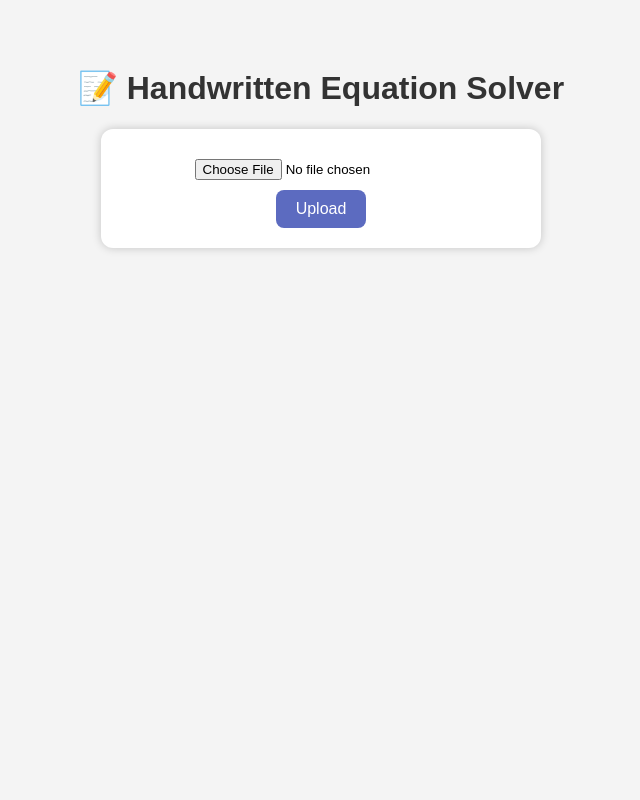
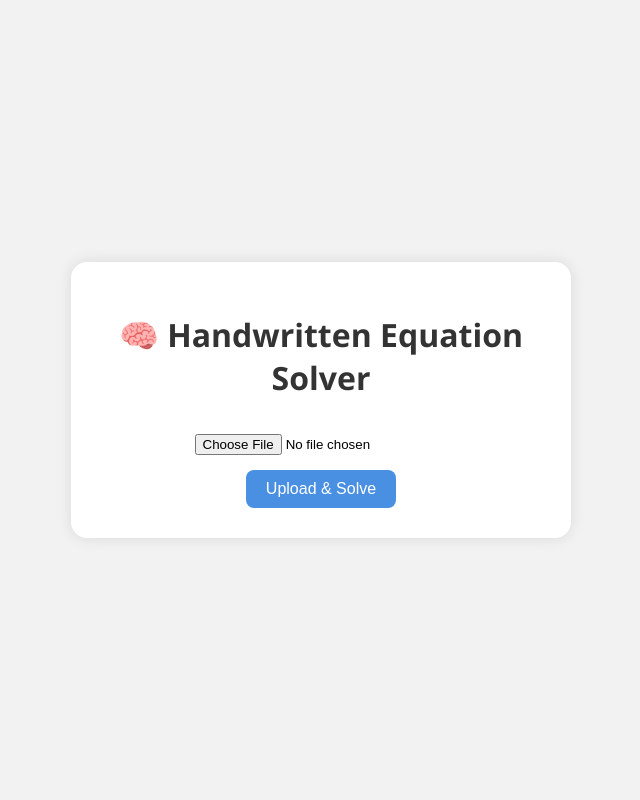
Before and after one commit to MiyavmatoMusashi/HES, a Flask app: page / in a window 1280 px wide. Shown: the whole page, without its empty margins (319-959 px from the left). Run offline with Flask 3, Linux system fonts and the light colour scheme.

Commit message:
first commit

```diff
--- a/app.py
+++ b/app.py
@@ -105,4 +105,4 @@ def index():
 
 
 if __name__ == "__main__":
-    app.run(debug=True)
+    app.run(host="0.0.0.0", port=8000, debug=True)
--- a/templates/index.html
+++ b/templates/index.html
@@ -3,86 +3,116 @@
 <head>
     <meta charset="UTF-8">
     <title>Handwritten Equation Solver</title>
+    <meta name="viewport" content="width=device-width, initial-scale=1.0">
     <style>
         body {
-            font-family: Arial, sans-serif;
+            margin: 0;
+            font-family: "Segoe UI", sans-serif;
+            background: #f2f2f2;
+            display: flex;
+            justify-content: center;
+            align-items: center;
+            min-height: 100vh;
+            flex-direction: column;
+        }
+
+        .container {
+            background: white;
+            padding: 30px;
+            border-radius: 16px;
+            box-shadow: 0 0 15px rgba(0, 0, 0, 0.1);
+            width: 100%;
+            max-width: 500px;
+            box-sizing: border-box;
             text-align: center;
-            padding: 40px;
-            background-color: #f4f4f4;
         }
 
         h1 {
+            margin-bottom: 20px;
             color: #333;
         }
 
-        form {
-            margin: 20px auto;
-            padding: 20px;
-            background-color: white;
-            border-radius: 12px;
-            width: 400px;
-            box-shadow: 0 0 10px rgba(0,0,0,0.2);
-        }
-
         input[type="file"] {
-            margin: 10px 0;
+            margin: 15px 0;
         }
 
         input[type="submit"] {
-            background-color: #5c6bc0;
+            background-color: #4a90e2;
             color: white;
             border: none;
             padding: 10px 20px;
             font-size: 16px;
             border-radius: 8px;
             cursor: pointer;
+            transition: background-color 0.3s ease;
         }
 
-        .result-box {
-            margin-top: 30px;
-            padding: 20px;
-            background-color: #ffffff;
-            border-radius: 12px;
-            display: inline-block;
-            box-shadow: 0 0 8px rgba(0,0,0,0.1);
+        input[type="submit"]:hover {
+            background-color: #357ab8;
+        }
+
+        .message {
+            margin-top: 20px;
+            padding: 15px;
+            border-radius: 10px;
+            background-color: #f9f9f9;
+        }
+
+        .error {
+            color: #d8000c;
+            background-color: #ffdddd;
+            border: 1px solid #d8000c;
+        }
+
+        .result {
+            margin-top: 25px;
         }
 
         .image-preview {
-            max-width: 300px;
             margin-top: 20px;
-        }
-
-        .error {
-            color: red;
+            max-width: 100%;
+            height: auto;
+            border-radius: 10px;
+            border: 1px solid #ccc;
         }
     </style>
 </head>
 <body>
-    <h1>📝 Handwritten Equation Solver</h1>
+    <div class="container">
+        <h1>🧠 Handwritten Equation Solver</h1>
 
         <form action="/" method="POST" enctype="multipart/form-data">
             <input type="file" name="file" accept="image/*" required>
             <br>
-        <input type="submit" value="Upload">
+            <input type="submit" value="Upload & Solve">
         </form>
 
         {% if error %}
-        <p class="error">{{ error }}</p>
+            <div class="message error">
+                {{ error }}
+            </div>
         {% endif %}
 
         {% if expression %}
-        <div class="result-box">
-            <h3>Recognized expression:</h3>
-            <p><strong>{{ expression }}</strong></p>
+            <div class="result">
+                <div class="message">
+                    <strong>Recognized Expression:</strong><br>
+                    {{ expression }}
+                </div>
 
-            <h3>Result:</h3>
-            <p><strong>{{ result }}</strong></p>
+                <div class="message">
+                    <strong>Evaluation Result:</strong><br>
+                    {{ result }}
+                </div>
 
                 {% if image_path %}
-                <h3>Uploaded image:</h3>
-                <img class="image-preview" src="{{ image_path }}" alt="Uploaded image">
+                    <div class="message">
+                        <strong>Uploaded Image:</strong><br>
+                        <img class="image-preview" src="{{ image_path }}" alt="Uploaded Image">
+                    </div>
                 {% endif %}
             </div>
         {% endif %}
+    </div>
 </body>
 </html>
```
Lines whose indentation alone changed are shown as unchanged.
